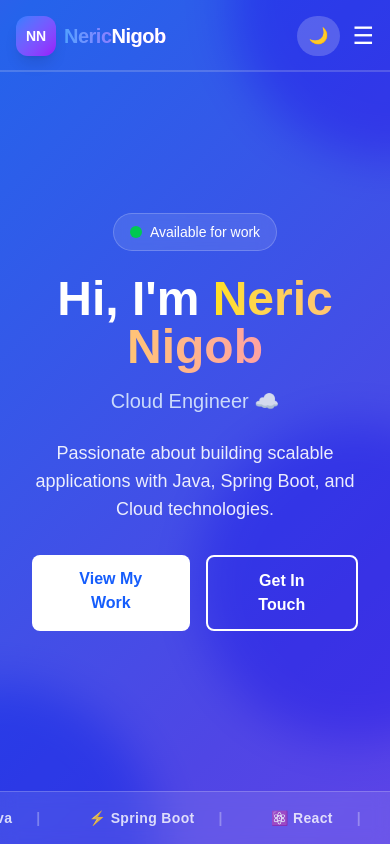
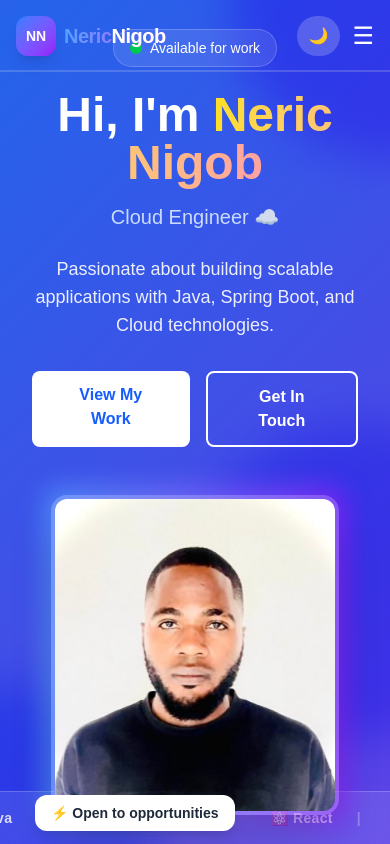
Before and after one commit to Neric-wizard/portfolio-nextjs, a Next.js app: page / in a window 390 px wide. Shown: the top 844 px of the page. Built offline with nearby package versions, Linux system fonts and the light colour scheme.

Commit message:
Show profile photo on mobile

```diff
--- a/app/page.tsx
+++ b/app/page.tsx
@@ -84,7 +84,7 @@ export default function Home() {
     initial={{ opacity: 0, x: 50 }}
     animate={{ opacity: 1, x: 0 }}
     transition={{ duration: 0.8, delay: 0.3 }}
-    className="relative hidden md:block flex-shrink-0"
+   className="relative flex-shrink-0"
   >
     {/* Glowing ring */}
     <div className="absolute inset-0 bg-gradient-to-r from-blue-400 to-purple-600 blur-md opacity-70 scale-105 rounded-2xl" />
```
